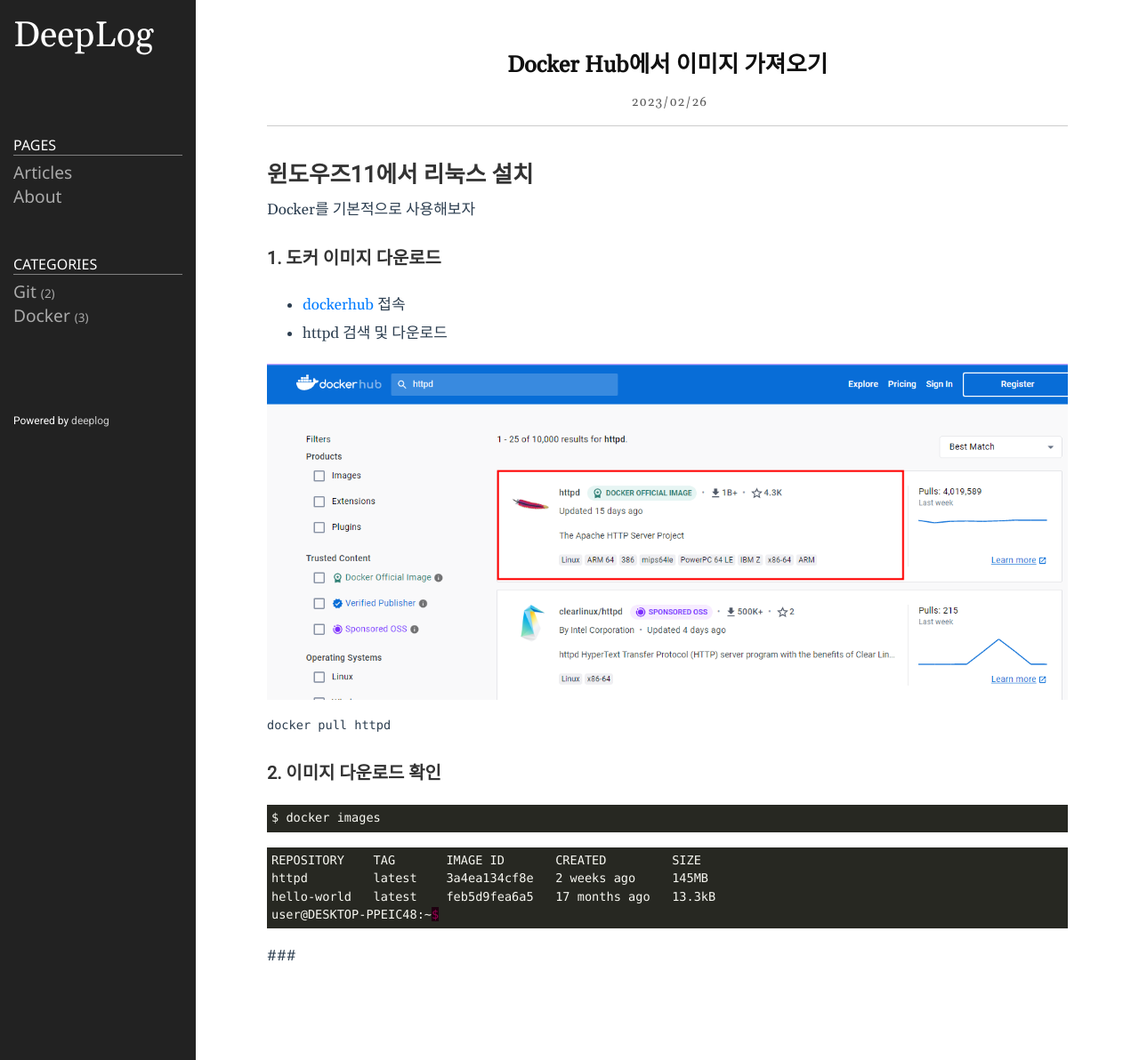
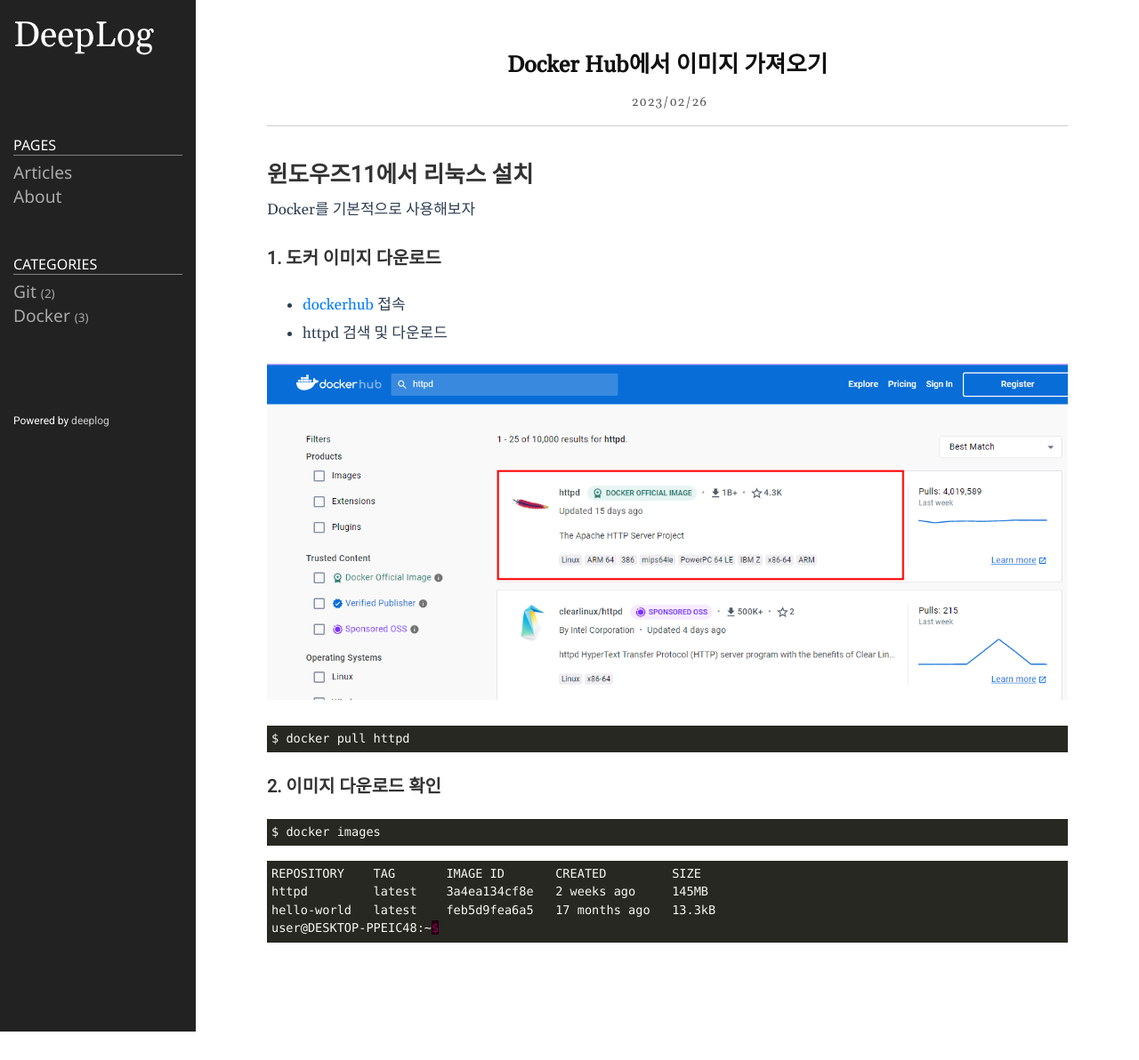
Before and after one commit to deeplog/deeplog.github.io, a Jekyll site: the page built from _posts/2023-02-26-docker-basic.md, in a window 1280 px wide. Shown: the whole page at 89% size. Built offline with Jekyll 4.4.1, drawn with Linux system fonts in a browser that asks for light colours; after the commit the page ends 1160 px from its top, so only the background shows below that.

Commit message:
docker pull

````diff
--- a/_posts/2023-02-26-docker-basic.md
+++ b/_posts/2023-02-26-docker-basic.md
@@ -19,7 +19,11 @@ Docker를 기본적으로 사용해보자
 
 ![image-20230226164546634](/public/img/image-20230226164546634.png)
 
-`docker pull httpd`
+```shell
+$ docker pull httpd
+```
+
+
 
 ### 2. 이미지 다운로드 확인
 
@@ -33,7 +37,3 @@ httpd         latest    3a4ea134cf8e   2 weeks ago     145MB
 hello-world   latest    feb5d9fea6a5   17 months ago   13.3kB
 user@DESKTOP-PPEIC48:~$
 ```
-
-
-
-###
````
